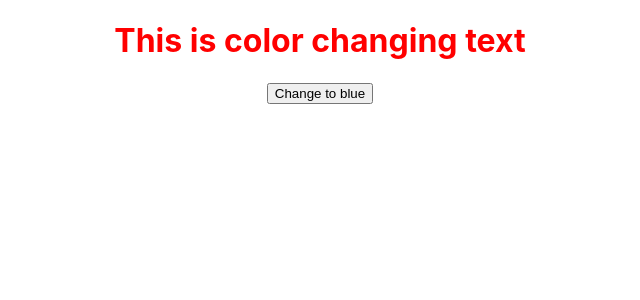
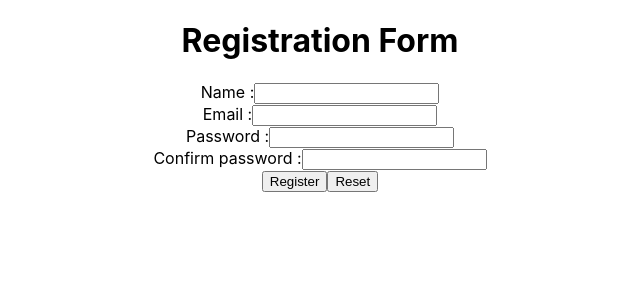
Before and after one commit to rahulksingh1604/master, a JavaScript app in the folder my-app/: page / in a window 1280 px wide. Shown: the top 300 px of the page, without its empty margins (320-960 px from the left). Built offline with nearby package versions, Linux system fonts and the light colour scheme.

Commit message:
Assignment 06

```diff
--- a/my-app/src/App.js
+++ b/my-app/src/App.js
@@ -1,10 +1,10 @@
 import './App.css';
-import HeadingColorChange from './HeadingColorChange';
+import RegistrationForm from './RegistrationForm';
 
 function App() {
   return (
     <div className="App">
-      <HeadingColorChange />
+      <RegistrationForm />
     </div>
   );
 }
--- a/my-app/src/HeadingColorChange.js
+++ /dev/null
@@ -1,24 +0,0 @@
-import { useState, useEffect } from 'react';
-
-const ChangeColor = () => {
-    const [color, setColor] = useState("red");
-    const [count, setCount] = useState(0);
-
-    useEffect(() => {
-        if (count % 2 === 0) {
-            setColor("red");
-        }
-        else {
-            setColor("blue");
-        }
-    }, [count]);
-
-    return (
-        <>
-            <h1 style={{ color: color }}> This is color changing text </h1>
-            <button onClick={() => setCount(count + 1)}>Change to {color === "red" ? "blue" : "red"}</button>
-        </>
-    );
-}
-
-export default ChangeColor;
--- /dev/null
+++ b/my-app/src/RegistrationForm.js
@@ -0,0 +1,44 @@
+const RegistrationForm = () => {
+    const submitDetails =(e) => {
+        e.preventDefault();
+        const name = e.target.name.value;
+        const email = e.target.email.value;
+        const password = e.target.password.value;
+        const confirmPassword = e.target.confirmPassword.value;
+
+        if (name && email && password && confirmPassword) {
+            if (password === confirmPassword) {
+                alert(`Registration successful for ${name}!`);
+            } else {
+                alert("Passwords do not match!");
+            }
+        } else {
+            alert("Please fill all fields!");
+        }
+    }
+    return (
+        <form onSubmit={submitDetails}>
+            <h1>Registration Form</h1>
+            <div>
+                <label>Name :</label>
+                <input type="text" name="name" autocomplete="off"/>
+            </div>
+            <div>
+                <label>Email :</label>
+                <input type="text" name="email" autocomplete="off"/>
+            </div>
+            <div>
+                <label>Password :</label>
+                <input type="password" name="password" />
+            </div>
+            <div>
+                <label>Confirm password :</label>
+                <input type="text" name="confirmPassword" />
+            </div>
+            <button type="submit">Register</button>
+            <button type="reset">Reset</button>
+        </form>
+    )
+}
+
+export default RegistrationForm;
```
